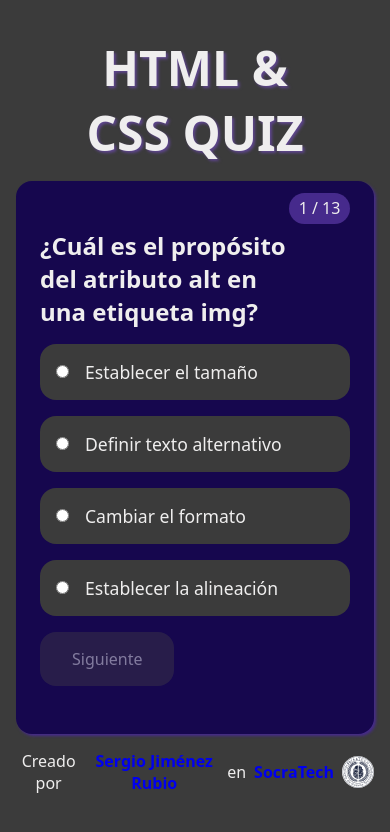
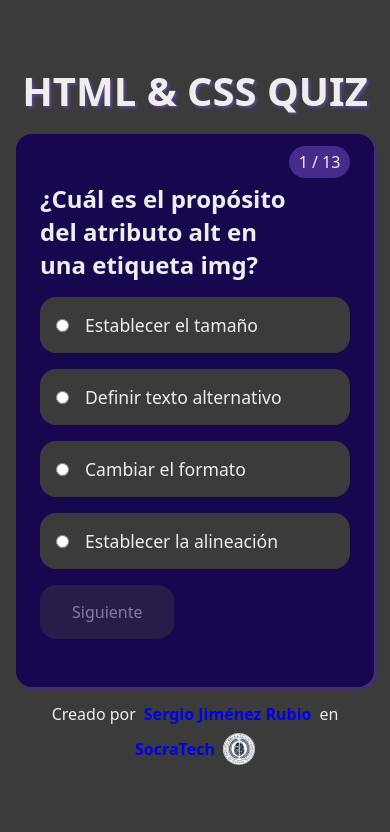
Before and after one commit to reposocratech/HTML-CSS-Quiz, a React (Vite) app: page / in a window 390 px wide. Shown: the top 832 px of the page. Built offline with nearby package versions, Linux system fonts and the light colour scheme.

Commit message:
Mejoras de diseño

```diff
--- a/src/App.css
+++ b/src/App.css
@@ -33,7 +33,7 @@ main {
 h1 {
   text-align: center;
   margin-bottom: 1rem;
-  font-size: 3rem;
+  font-size: clamp(2.5rem, calc(2rem + 1.333vw), 3rem);
   text-shadow: 2px 2px 3px var(--info-color);
 }
 
@@ -65,6 +65,7 @@ button {
   flex-direction: column;
   row-gap: 1rem;
   position: relative;
+  width: min(670px, 100%);
 
   .badge {
     position: absolute;
--- a/src/components/footer/footer.css
+++ b/src/components/footer/footer.css
@@ -6,6 +6,7 @@
     p,
     a {
       display: flex;
+      flex-wrap: wrap;
       align-items: center;
       justify-content: center;
       gap: 0.5rem;
```
